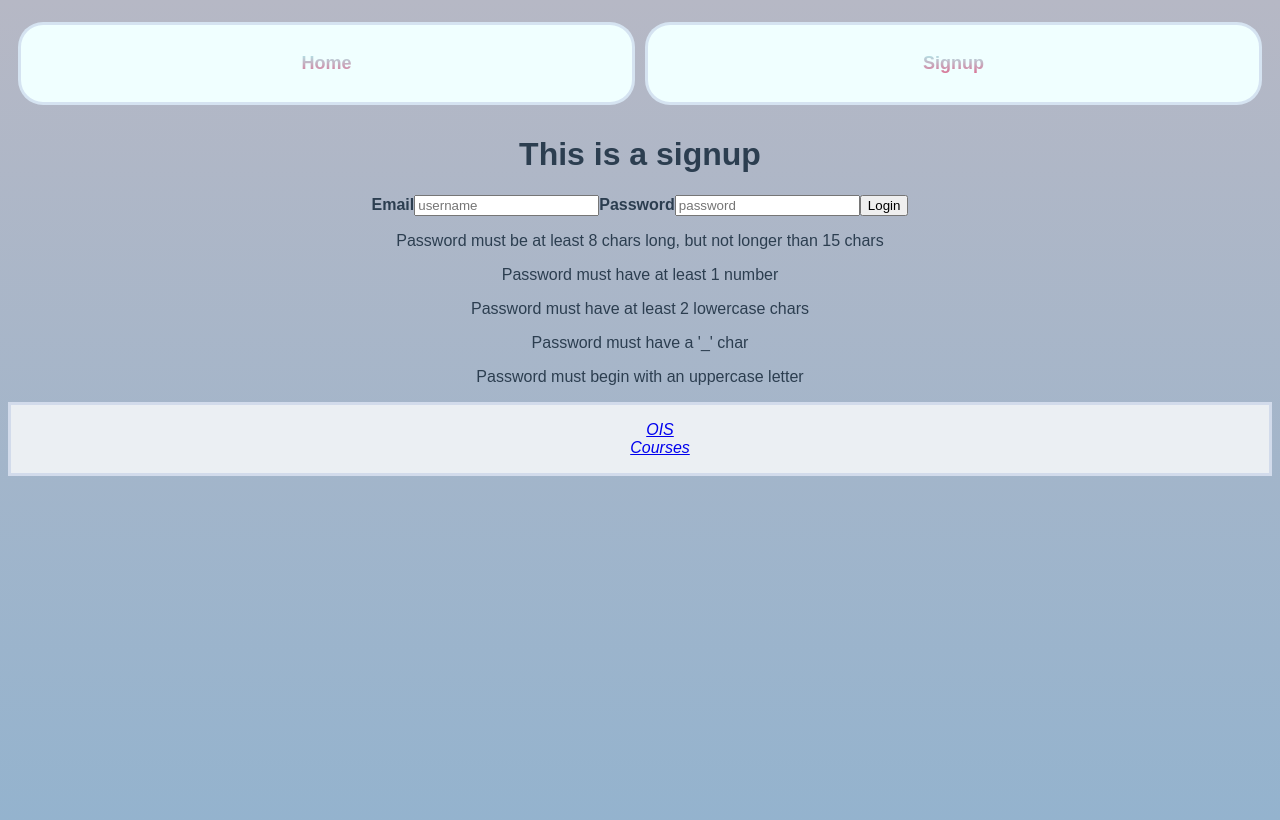
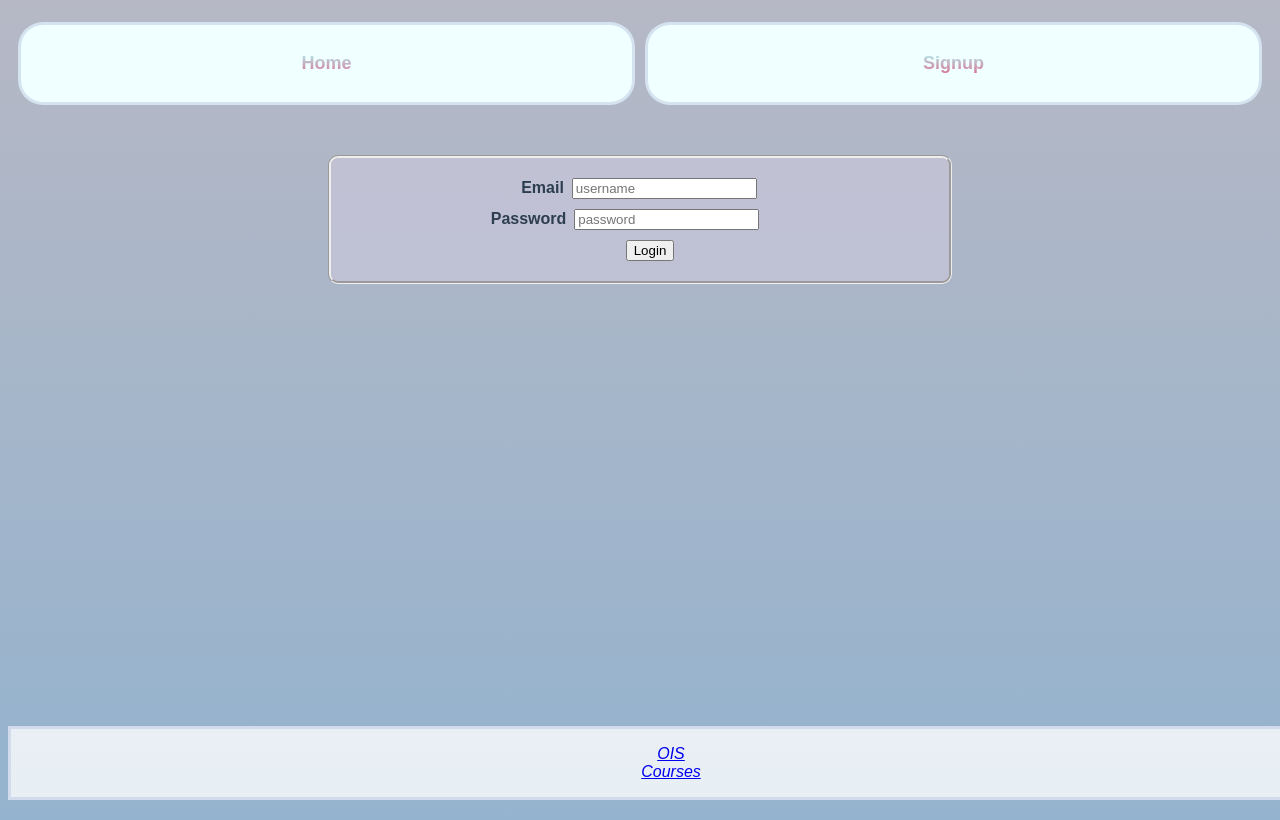
Before and after one commit to healthypunk/WAD-project, a Vue app: page /#/signup in a window 1280 px wide. Built offline with nearby package versions, Linux system fonts and the light colour scheme.

Commit message:
Some updates to address some issues

```diff
--- a/src/App.vue
+++ b/src/App.vue
@@ -1,7 +1,6 @@
 <template>
   <Header></Header>
   <router-view/>
-  <Footer></Footer>
 </template>
 
 <style>
@@ -28,7 +27,9 @@ nav a {
 
 nav a.router-link-exact-active {
   color: #42b983;
+
 }
+
 </style>
 <script>
 import Header from "@/components/Header";
--- a/src/components/Footer.vue
+++ b/src/components/Footer.vue
@@ -18,6 +18,7 @@ export default {
 </script>
 
 <style scoped>
+
 .footer {
   text-align: center;
   text-decoration-color: #34495e;
--- a/src/components/Post.vue
+++ b/src/components/Post.vue
@@ -6,10 +6,10 @@
         class="pic1"><img :src="`/pics/${pic}`" :alt="pic" ></a>
     <p>{{text}}</p>
     <div class="likebutton">
-      <a class="like" v-on:click="likes++">
+      <a class="like" v-on:click="post.likes++">
         <img src="@/assets/heart.png" />
       </a>
-      <p>{{likes}}</p>
+      <p>{{post.likes}}</p>
     </div>
   </div>
 </template>
@@ -22,11 +22,11 @@ export default {
   name: "Post",
   components: {LikeButton},
   props: ['post'],
-  data() {
-    return {
-      likes: this.post.likes
-    }
-  },
+  // data() {
+  //   return {
+  //     likes: this.post.likes
+  //   }
+  // },
   computed: {
     pic(){
       return this.post.content.filter(object => object.type === 'pic')[0]?.value
--- a/src/components/SignUp.vue
+++ b/src/components/SignUp.vue
@@ -1,11 +1,21 @@
 <template>
-    <form>
+  <div class="signup" >
+    <form @change="dirty = true">
+      <div class="email">
         <label><b>Email</b></label>
         <input name="email" v-model="username" placeholder="username">
+      <br>
+        </div>
+      <div class="passwd">
+        <label><b>Password</b></label>
 
-        <label><b>Password</b></label>
         <input name="password" v-model="password" placeholder="password" type="password">
+      <br>
+      </div>
+      <div class="loginbut">
         <button type="button" v-on:click="login()">Login</button>
+      </div>
+      <div v-if="dirty">
         <div v-if="!has_minimum_length">
             <p>Password must be at least 8 chars long, but not longer than 15 chars</p>
         </div>
@@ -21,21 +31,26 @@
         <div v-if="!begins_with_uppercase">
             <p>Password must begin with an uppercase letter</p>
         </div>
+      </div>
     </form>
+  </div>
 </template>
 
 <script>
+import LikeButton from "@/components/LikeButton";
 const regexp = /^(?=.*\d)(?=.+[a-z][a-z])(?=.*[A-Z])(?=.+\_)[A-Z].{7,14}$/
 export default {
     name:"SignUp",
-    data() {
+  components: {LikeButton},
+  data() {
         return {
             password: '',
             has_minimum_length: false,
             has_number: false,
             has_lowercase: false,
             has_special: false,
-            begins_with_uppercase : false
+            begins_with_uppercase : false,
+            dirty: false
         }
     },
     methods: {
@@ -56,3 +71,43 @@ export default {
     }
 }
 </script>
+
+<style scoped>
+
+.signup {
+  box-sizing: content-box;
+  border-style: groove;
+  border-radius: 10px;
+  justify-content: center;
+  padding-top: 20px;
+  padding-bottom: 20px;
+  margin-top: 5vh;
+  margin-inline: 25vw;
+  background-color: rgba(220, 207, 230, 0.4);
+}
+
+.email{
+  margin-right: 2px;
+  margin-bottom: 10px;
+}
+
+.passwd{
+  margin-right: 30px;
+  margin-bottom: 10px;
+}
+
+.email label{
+  padding-right: 8px;
+}
+
+.passwd label{
+  padding-right: 8px;
+}
+
+.loginbut{
+  margin-left: 20px;
+}
+
+
+
+</style>
--- a/src/views/HomeView.vue
+++ b/src/views/HomeView.vue
@@ -5,6 +5,7 @@
             :post = "post" />
     </div>
     <button class="resetLikes" v-on:click="resetLikes">Reset likes</button>
+    <Footer></Footer>
   </div>
 </template>
 
@@ -12,16 +13,18 @@
 // @ is an alias to /src
 import Header from '@/components/Header.vue'
 import Post from "@/components/Post";
+import Footer from "@/components/Footer";
 
 export default {
   name: 'HomeView',
   components: {
     Post,
-    Header
+    Header,
+    Footer
   },
   methods: {
     resetLikes: function () {
-      this.$refs.postRef.forEach(post => post.likes = 0)
+      this.postList.forEach(post => post.likes = 0)
     }
   },
   computed: {
--- a/src/views/SignupView.vue
+++ b/src/views/SignupView.vue
@@ -1,17 +1,28 @@
+
 <template>
   <div class="signup">
-    <h1>This is a signup</h1>
     <SignUp></SignUp>
+    <Footer></Footer>
   </div>
 </template>
 <script>
 // @ is an alias to /src
 import SignUp from "@/components/SignUp";
+import Footer from "@/components/Footer";
 
 export default {
   name: 'SignUpView',
   components: {
-    SignUp
+    SignUp,
+    Footer
   },
 }
 </script>
+
+<style scoped>
+.footer {
+  position: fixed;
+  bottom: 0;
+  width: 100%;
+}
+</style>
```
